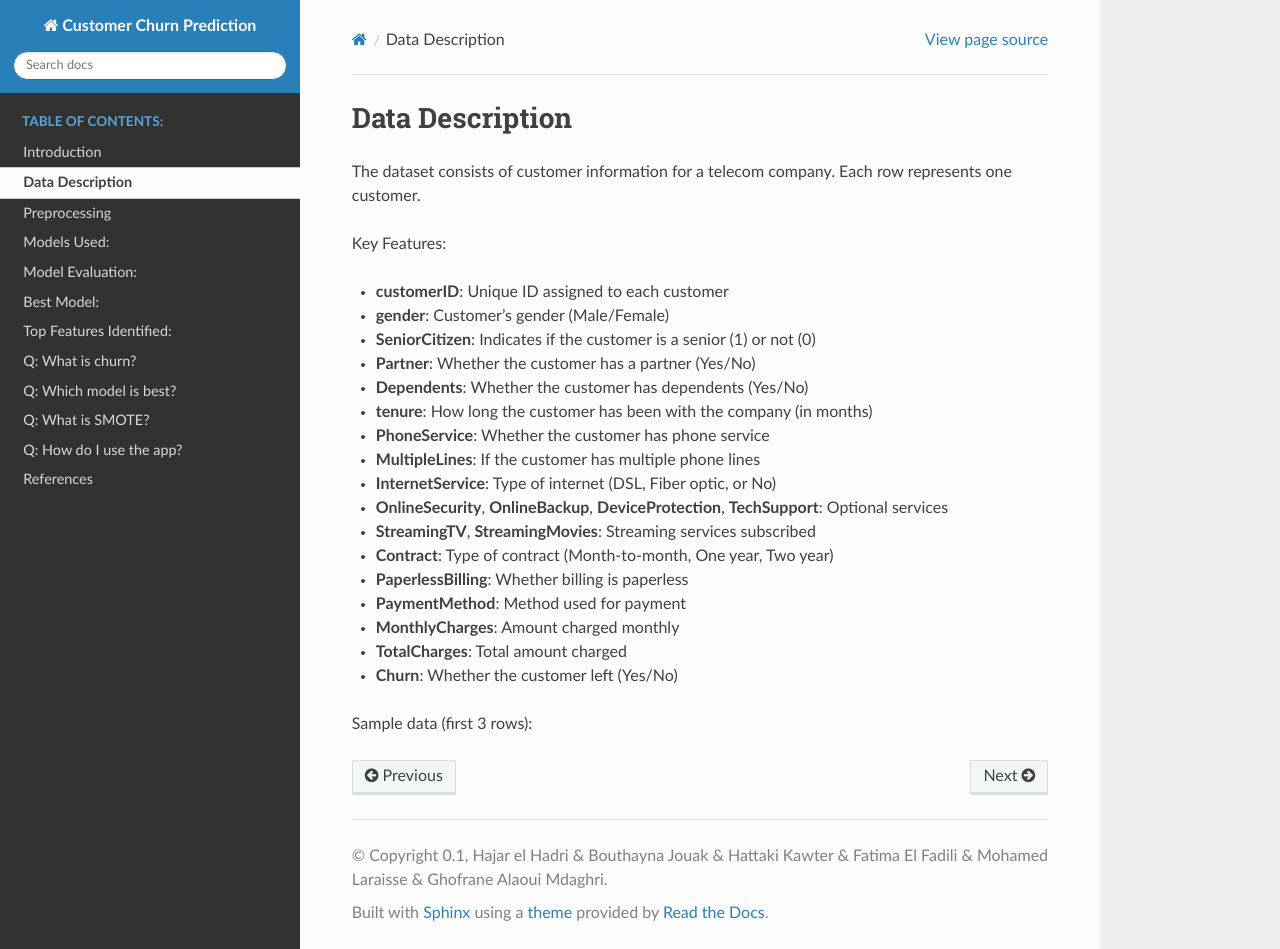
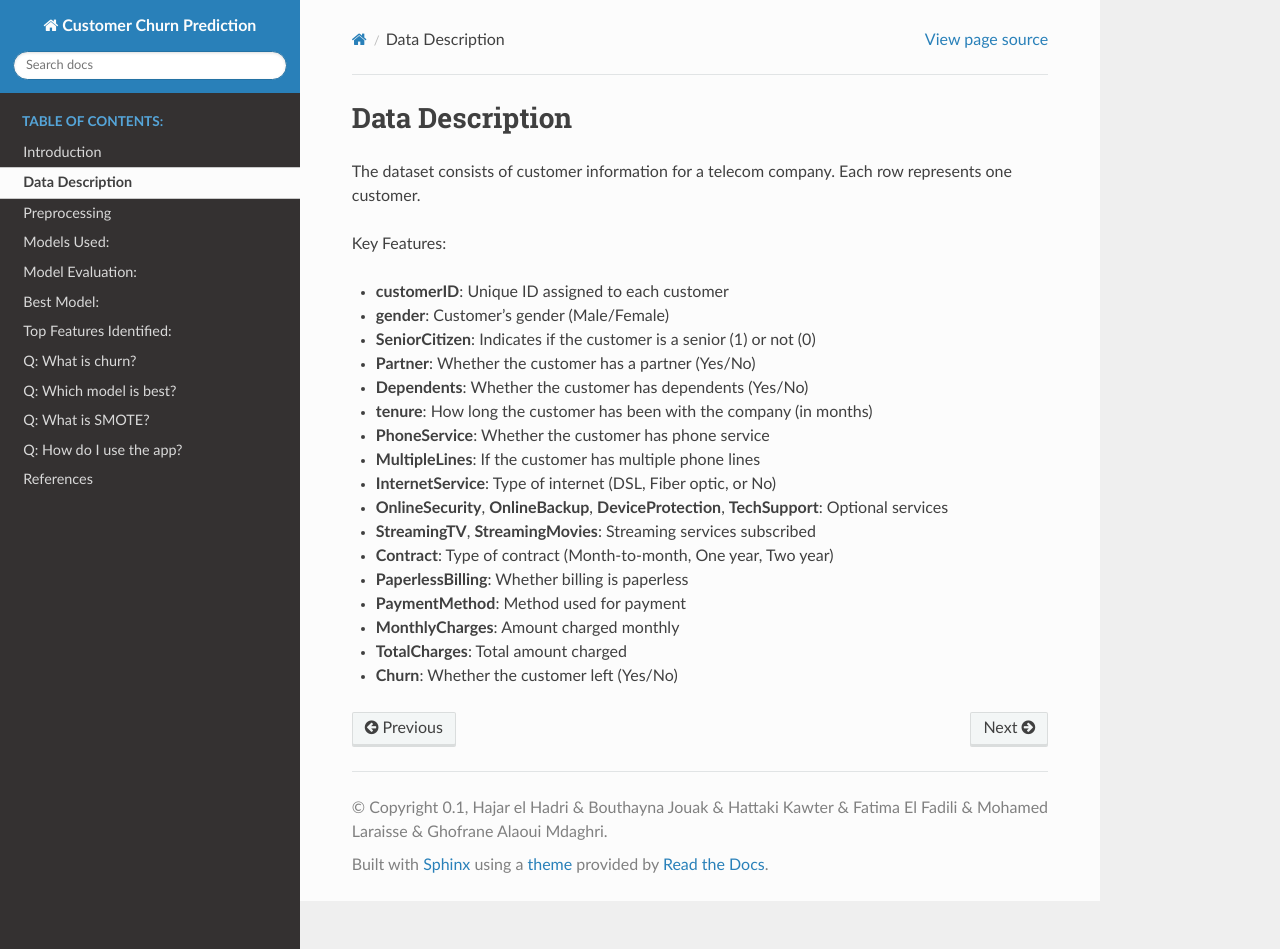
Before and after one commit to BettyJk/customer-churn-prediction, a Sphinx documentation site: the page built from docs/source/data_description.rst, in a window 1280 px wide and 949 px high. Built offline with Sphinx 7.4.7 and the Read the Docs theme 3.1.0, drawn with Linux system fonts in a browser that asks for light colours.

Commit message:
Update data_description.rst

```diff
--- a/docs/source/data_description.rst
+++ b/docs/source/data_description.rst
@@ -22,5 +22,3 @@ Key Features:
 - **MonthlyCharges**: Amount charged monthly
 - **TotalCharges**: Total amount charged
 - **Churn**: Whether the customer left (Yes/No)
-
-Sample data (first 3 rows):
```
